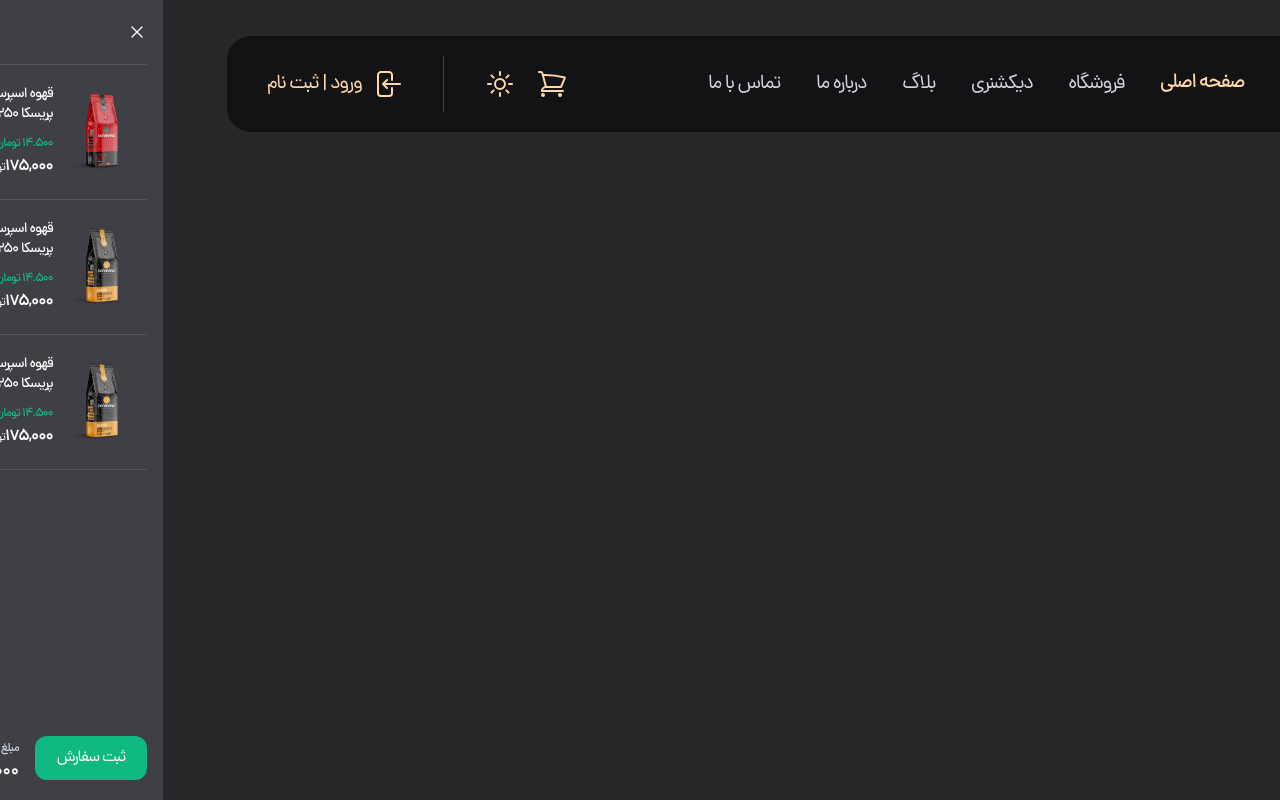
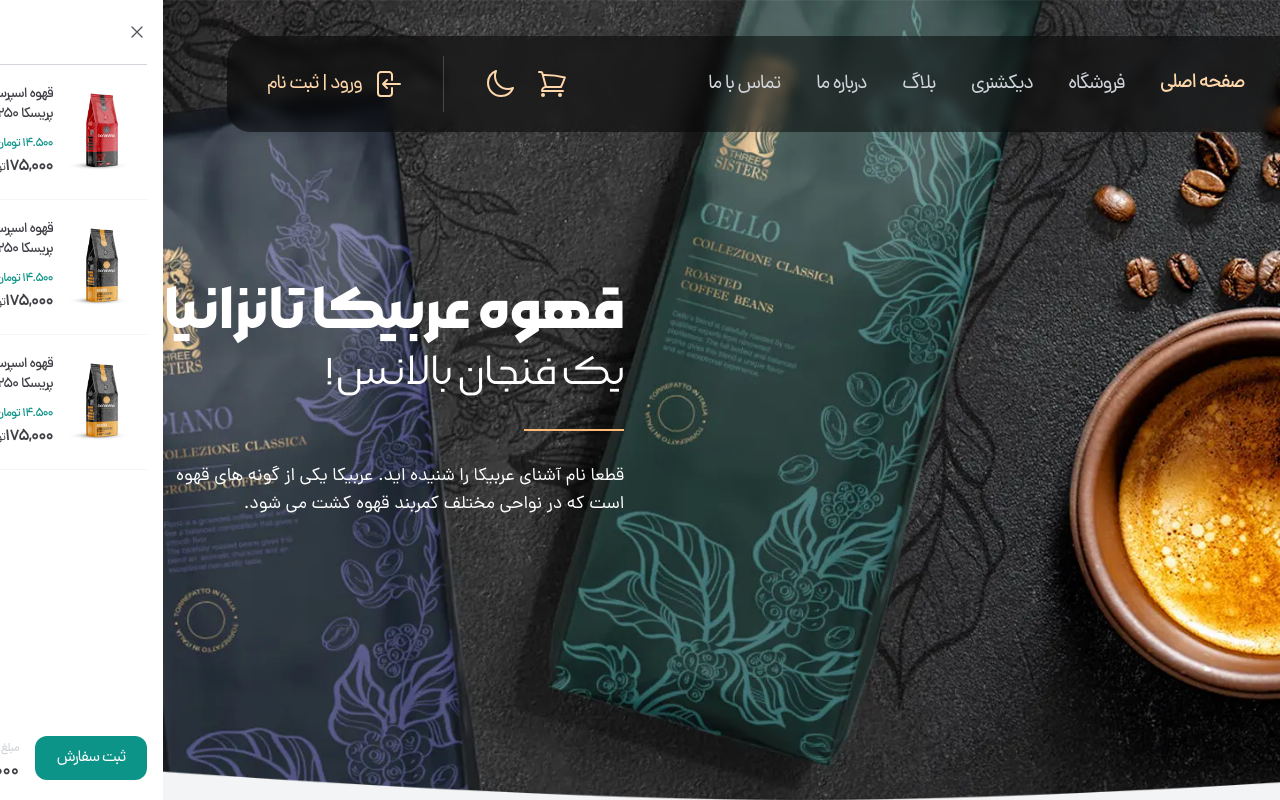
Before and after one commit to BehnamBorhani/Coffee-Shop, a Next.js app: page / in a window 1280 px wide. Built offline with nearby package versions, Linux system fonts and the light colour scheme.

Commit message:
header component created

```diff
--- /dev/null
+++ b/src/app/_components/header/header.jsx
@@ -0,0 +1,25 @@
+import React from "react";
+
+const Header = () => {
+  return (
+    <section class="home bg-cover h-[200px] xs:h-auto xs:aspect-[2/1] md:aspect-auto md:bg-header-desktop bg-header-mobile bg-no-repeat bg-[center_top]">
+      <div class="container h-full md:min-h-screen flex items-center justify-end ">
+        <div class="text-white">
+          <h2 class="font-MorabbaBold text-2xl md:text-5xl lg:text-6xl mb-0.5 md:mb-2">
+            قهوه عربیکا تانزانیا
+          </h2>
+          <span class="font-MorabbaLight text-xl md:text-4xl lg:text-5xl">
+            یک فنجان بالانس!
+          </span>
+          <span class="block w-[100px] h-px md:h-0.5 bg-orange-300 my-3 md:my-5 lg:my-8"></span>
+          <p class="text-xs md:text-lg lg:text-2xlg max-w-[210px] md:max-w-[460px]">
+            قطعا نام آشنای عربیکا را شنیده اید. عربیکا یکی از گونه های قهوه است
+            که در نواحی مختلف کمربند قهوه کشت می شود.
+          </p>
+        </div>
+      </div>
+    </section>
+  );
+};
+
+export default Header;
--- a/src/app/page.js
+++ b/src/app/page.js
@@ -1,6 +1,18 @@
+"use client";
+import { useAppContext } from "@/contexts/app/app-context";
+import { useEffect } from "react";
+import Header from "./_components/header/header";
+
 export default function Home() {
+  const { theme } = useAppContext();
+  useEffect(() => {
+    document.documentElement.classList.toggle("dark");
+  }, [theme]);
+
   return (
-    <main className="">
-    </main>
+    <>
+      <Header />
+      <main className=""></main>
+    </>
   );
 }
--- a/tailwind.config.js
+++ b/tailwind.config.js
@@ -43,8 +43,8 @@
         },
       },
       backgroundImage: {
-        "header-mobile": "url(../images/headerBgMobile.webp)",
-        "header-desktop": "url(../images/headerBgDesktop.webp)",
+        "header-mobile": "url(/images/headerBgMobile.webp)",
+        "header-desktop": "url(/images/headerBgDesktop.webp)",
       },
       backgroundSize: {
         100: "100%",
```
